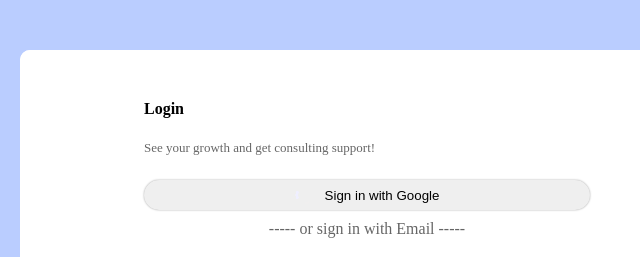
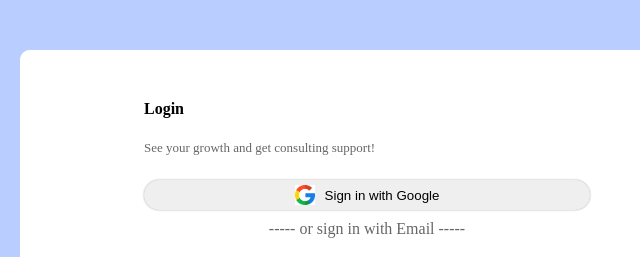
Before and after one commit to AkshanshChauhan/loginPage, a plain HTML site: page index.html in a window 1280 px wide. Shown: the top 257 px of the page, 0-640 px from the left. Drawn offline with Linux system fonts and the light colour scheme.

Commit message:
Update login.css

```diff
--- a/login.css
+++ b/login.css
@@ -151,10 +151,6 @@ input {
     }
 }
 
-img {
-    mix-blend-mode: lighten;
-    filter: invert(1);
-}
 
 @keyframes backimg {
     100% {
```
